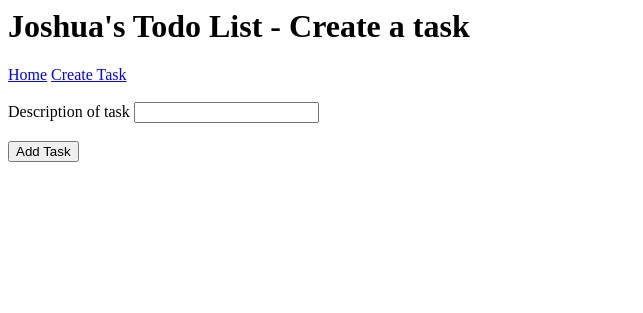
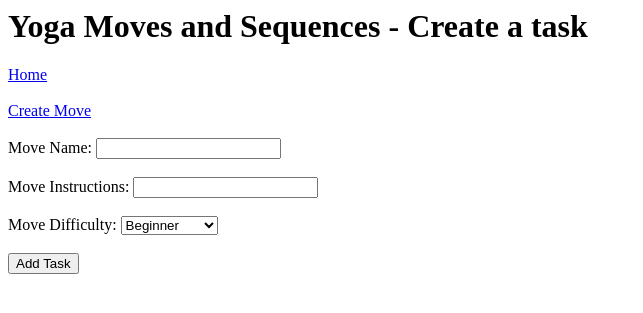
Before and after one commit to aguamonkey/QA-Devops-Project-One-Yoga, a Flask app: page /create in a window 1280 px wide. Shown: the top 313 px of the page, without its empty margins (0-643 px from the left). Run offline with Flask 2, Linux system fonts and the light colour scheme.

Commit message:
Yoga moves form basic outline complete

```diff
--- a/application/forms.py
+++ b/application/forms.py
@@ -1,7 +1,9 @@
 from flask_wtf import FlaskForm
-from wtforms import StringField, SubmitField
+from wtforms import StringField, SubmitField, SelectField
 from wtforms.validators import DataRequired
 
 class TaskForm(FlaskForm):
-    description = StringField("Description of task", validators=[DataRequired()])
+    description = StringField("Move Name:", validators=[DataRequired()])
+    instruction = StringField("Move Instructions:", validators=[DataRequired()])
+    difficulty = SelectField("Move Difficulty:", choices=["Beginner", "Intermediate", "Advanced"])
     submit = SubmitField('Add Task')
--- a/application/models.py
+++ b/application/models.py
@@ -1,8 +1,10 @@
 from application import db
 from datetime import datetime
 
-class Task(db.Model):
+class Yogamove(db.Model):
     id = db.Column(db.Integer, primary_key=True)
     description = db.Column(db.String(50), nullable=False)
+    instruction = db.Column(db.String(200), nullable=False)
+    difficulty = db.Column(db.String(20), nullable=False)
     completed = db.Column(db.Boolean, default=False, nullable=False)
     date_created = db.Column(db.DateTime, nullable=False, default=datetime.utcnow())
--- a/application/routes.py
+++ b/application/routes.py
@@ -1,12 +1,12 @@
 from application import app, db
-from application.models import Task
+from application.models import Yogamove
 from application.forms import TaskForm
 from flask import render_template, request, redirect, url_for
 
 @app.route("/")
 @app.route('/home')
 def home():
-    all_tasks = Task.query.all()
+    all_tasks = Yogamove.query.all()
     output = ""
     return render_template("index.html", title="Home", all_tasks=all_tasks)
 
@@ -15,8 +15,9 @@ def create():
     form = TaskForm()
     if request.method == "POST":
         if form.validate_on_submit():
-            new_task = Task(description=form.description.data)
-            db.session.add(new_task)
+            move = Yogamove(description=form.description.data, instruction=form.instruction.data, difficulty=form.difficulty.data)
+            #not sure if you can put these both on the same line
+            db.session.add(move)
             db.session.commit()
             return redirect(url_for("home"))
 
@@ -24,14 +25,14 @@ def create():
 
 @app.route('/complete/<int:id>')
 def complete(id):
-    task = Task.query.filter_by(id=id).first()
+    task = Yogamove.query.filter_by(id=id).first()
     task.completed = True
     db.session.commit()
     return redirect(url_for("home"))
 
 @app.route("/incomplete/<int:id>")
 def incomplete(id):
-    task = Task.query.filter_by(id=id).first()
+    task = Yogamove.query.filter_by(id=id).first()
     task.completed = False
     db.session.commit()
     return redirect(url_for("home"))
@@ -40,16 +41,17 @@ def incomplete(id):
 @app.route("/update/<int:id>", methods=["GET", "POST"])
 def update(id):
     form = TaskForm()
-    task = Task.query.filter_by(id=id).first()
+    task = Yogamove.query.filter_by(id=id).first()
     if request.method == "POST":
         task.description = form.description.data
+        task.instruction = form.instruction.data
         db.session.commit()
         return redirect(url_for("home"))
     return render_template("update.html", form=form, title="Update Task", task=task)
 
 @app.route("/delete/<int:id>")
 def delete(id):
-    task = Task.query.filter_by(id=id).first()
+    task = Yogamove.query.filter_by(id=id).first()
     db.session.delete(task)
     db.session.commit()
     return redirect(url_for("home"))
--- a/application/templates/add.html
+++ b/application/templates/add.html
@@ -4,6 +4,10 @@
 <form action='' method='POST'>
     {{ form.hidden_tag() }}
     {{ form.description.label }} {{ form.description }} <br><br>
+    {{ form.instruction.label }} {{ form.instruction }} <br><br>
+    {{ form.difficulty.label }} {{ form.difficulty }} <br><br>
+
+
     {{ form.submit }}
 </form>
 {% endblock body %}
--- a/application/templates/layout.html
+++ b/application/templates/layout.html
@@ -1,11 +1,13 @@
 <html>
     <head>
-        <title>Joshua's Todo List - {{ title }}</title>
+        <title>Yoga moves and sequences - {{ title }}</title>
     </head>
     <body>
-        <h1>Joshua's Todo List - {{ title }}</h1>
+        <h1>Yoga Moves and Sequences - {{ title }}</h1>
         <a href="{{ url_for('home') }}">Home</a>
-        <a href="{{ url_for('create') }}">Create Task</a>
+        <br>
+        <br>
+        <a href="{{ url_for('create') }}">Create Move</a>
         {% block body %}
         {% endblock body %}
 
--- a/create.py
+++ b/create.py
@@ -1,3 +1,3 @@
 from application import db
-
+db.drop_all()
 db.create_all()
```
